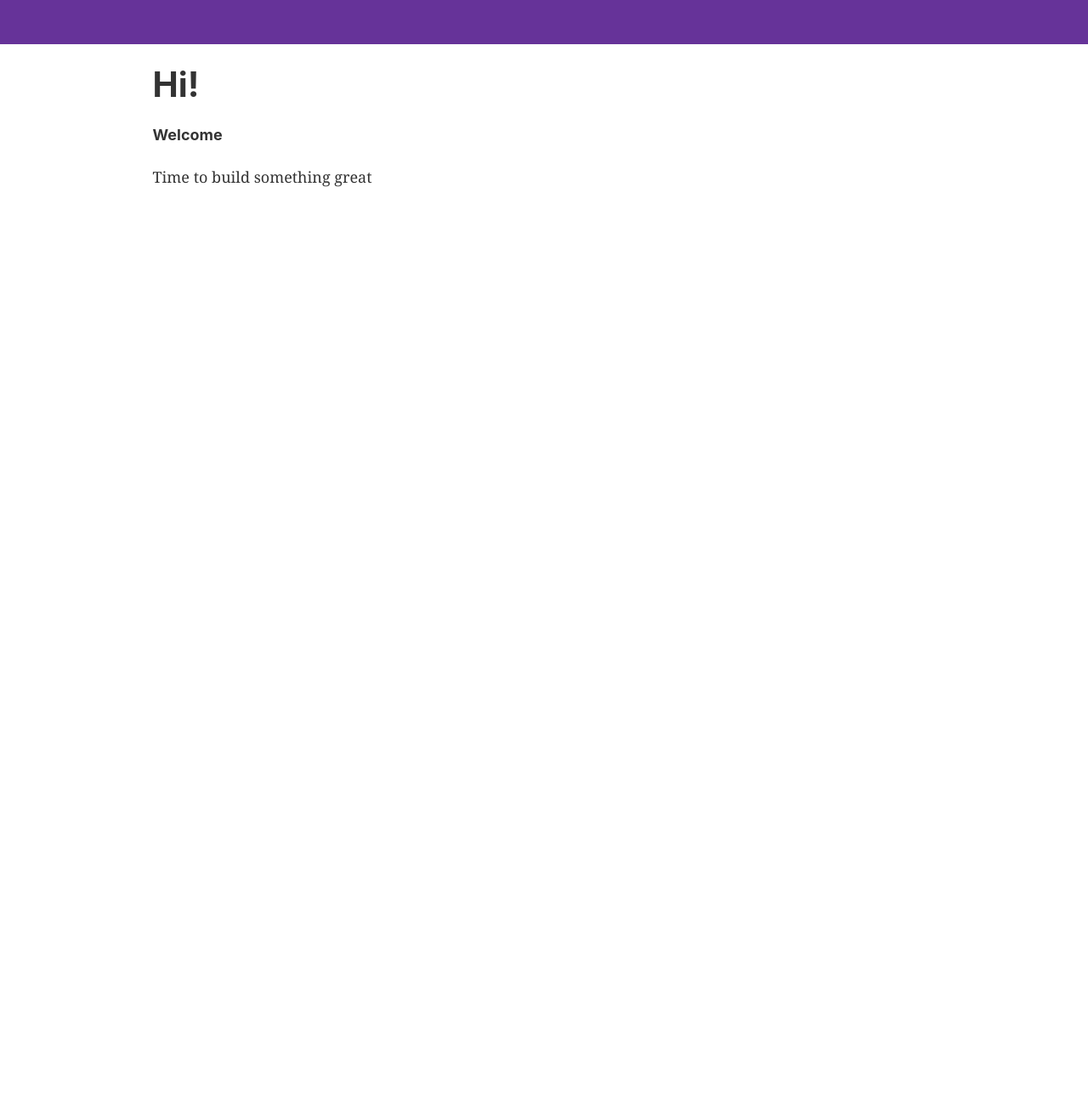
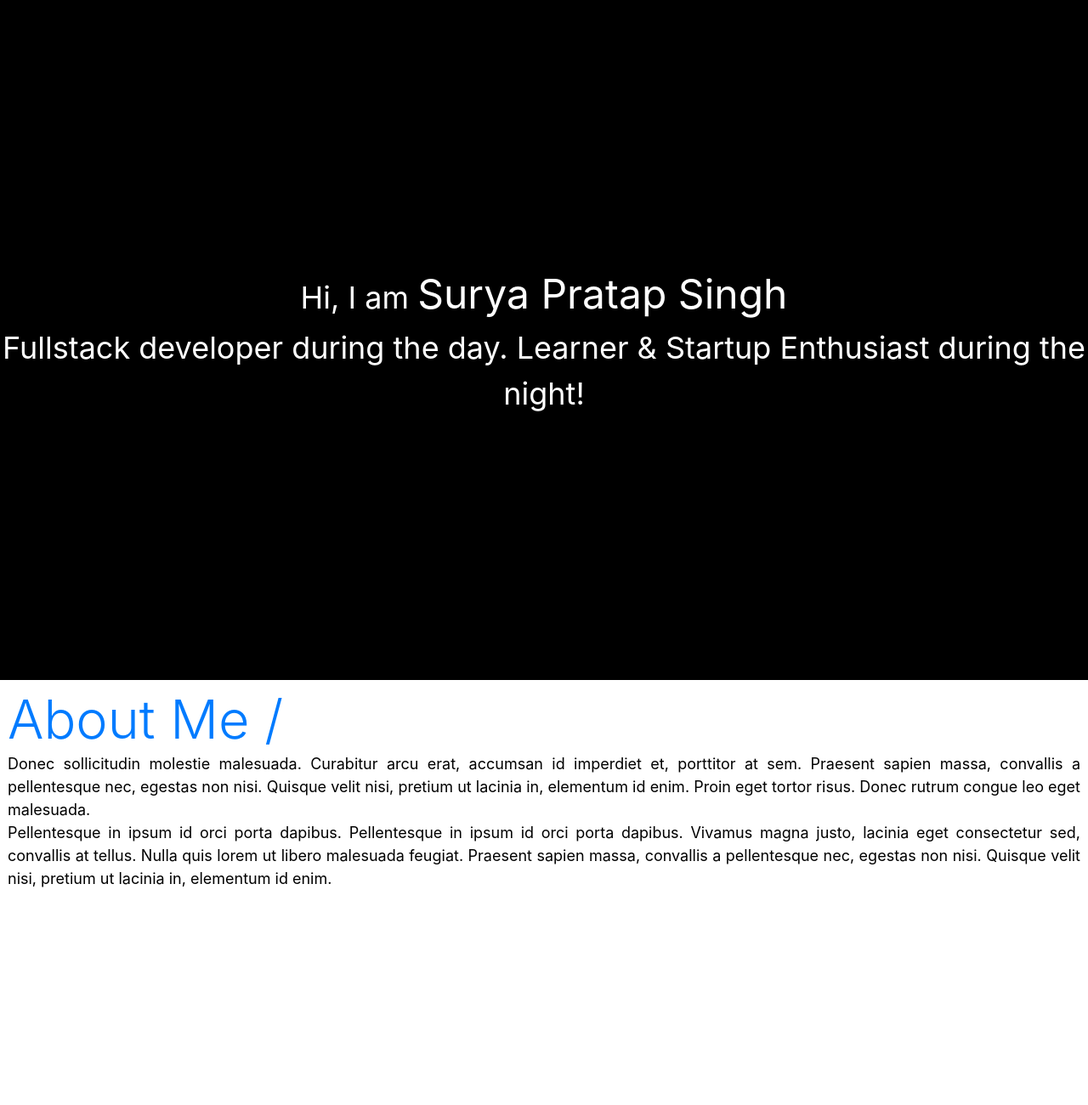
Before and after one commit to surya-thakur15/surya-thakur15, a Gatsby site: page / in a window 1280 px wide. Shown: the top 1300 px of the page at 85% size. Before the commit the page ends 800 px from the top, so only its background shows below. Built offline with nearby package versions, Linux system fonts and the light colour scheme; Gatsby itself is replaced by a stand-in of ours.

Commit message:
added basic components

```diff
--- a/gatsby-browser.js
+++ b/gatsby-browser.js
@@ -5,3 +5,6 @@
  */
 
 // You can delete this file if you're not using it
+import 'popper.js/dist/popper.min'
+import 'bootstrap/dist/js/bootstrap.min.js'
+import 'bootstrap/dist/css/bootstrap.min.css'
--- a/gatsby-config.js
+++ b/gatsby-config.js
@@ -1,8 +1,8 @@
 module.exports = {
   siteMetadata: {
-    title: `Surya`,
-    description: `Surya's Portfolio`,
-    author: `surya`,
+    title: `Surya - Fullstack Developer`,
+    description: `A platform to show the snap of skills.`,
+    author: `Surya`,
   },
   pathPrefix: `/surya-thakur15`,
   plugins: [
--- a/package.json
+++ b/package.json
@@ -6,6 +6,7 @@
   "author": "Surya Pratap Singh <spsjnvf@gmail.com>",
   "dependencies": {
     "gatsby": "^3.4.1",
+    "bootstrap": "^4.5.2",
     "gatsby-plugin-gatsby-cloud": "^2.4.1",
     "gatsby-plugin-image": "^1.4.0",
     "gatsby-plugin-manifest": "^3.4.0",
@@ -14,6 +15,7 @@
     "gatsby-plugin-sharp": "^3.4.1",
     "gatsby-source-filesystem": "^3.4.0",
     "gatsby-transformer-sharp": "^3.4.0",
+    "popper.js": "^1.16.1",
     "prop-types": "^15.7.2",
     "react": "^17.0.1",
     "react-dom": "^17.0.1",
--- /dev/null
+++ b/src/components/About/index.js
@@ -0,0 +1,32 @@
+import React from 'react'
+
+export default function About() {
+  return (
+    <div>
+
+      <div className="wrapper-normal light px-2 my-2">
+
+        <div className="display-4 text-primary">
+          About Me /
+        </div>
+
+        <div className="text-justify">
+          Donec sollicitudin molestie malesuada. Curabitur arcu erat,
+          accumsan id imperdiet et, porttitor at sem. Praesent sapien massa,
+          convallis a pellentesque nec, egestas non nisi. Quisque velit nisi,
+          pretium ut lacinia in, elementum id enim. Proin eget tortor risus.
+          Donec rutrum congue leo eget malesuada.
+          <br />
+
+          Pellentesque in ipsum id orci porta dapibus. Pellentesque in ipsum
+          id orci porta dapibus. Vivamus magna justo, lacinia eget consectetur
+          sed, convallis at tellus. Nulla quis lorem ut libero malesuada feugiat.
+          Praesent sapien massa, convallis a pellentesque nec, egestas non nisi.
+          Quisque velit nisi, pretium ut lacinia in, elementum id enim.
+        </div>
+
+      </div>
+
+    </div>
+  )
+}
--- /dev/null
+++ b/src/components/Footer/index.js
@@ -0,0 +1,32 @@
+import React from 'react'
+
+export default function Footer() {
+  return (
+    <div>
+      <div className="wrapper-normal dark">
+        <div>
+          SAY HI! /
+        </div>
+
+        <div>
+          I'd love to talk.
+        </div>
+
+        <div>
+          Let's Make something great together.
+        </div>
+
+        <div>
+          hi@suryathakur.com
+        </div>
+
+        <div>
+          FIND ME ELSEWHERE /
+        </div>
+
+      </div>
+
+
+    </div>
+  )
+}
--- /dev/null
+++ b/src/components/Home/index.js
@@ -0,0 +1,15 @@
+import React from 'react'
+import "../../css/styles.css"
+
+export default function Home() {
+  return (
+    <div>
+      <div className="wrapper-home dark">
+        <div class="item">
+          <div>Hi, I am <span className="name">Surya Pratap Singh</span> </div>
+          <div>Fullstack developer during the day. Learner & Startup Enthusiast during the night! </div>
+        </div>
+      </div>
+    </div>
+  )
+}
--- a/src/components/header.js
+++ b/src/components/header.js
@@ -3,31 +3,7 @@ import PropTypes from "prop-types"
 import { Link } from "gatsby"
 
 const Header = ({ siteTitle }) => (
-  <header
-    style={{
-      background: `rebeccapurple`,
-      marginBottom: `1.45rem`,
-    }}
-  >
-    <div
-      style={{
-        margin: `0 auto`,
-        maxWidth: 960,
-        padding: `1.45rem 1.0875rem`,
-      }}
-    >
-      <h1 style={{ margin: 0 }}>
-        <Link
-          to="/"
-          style={{
-            color: `white`,
-            textDecoration: `none`,
-          }}
-        >
-          {/* {siteTitle} */}
-        </Link>
-      </h1>
-    </div>
+  <header>
 
   </header>
 )
--- a/src/components/layout.js
+++ b/src/components/layout.js
@@ -1,18 +1,12 @@
-/**
- * Layout component that queries for data
- * with Gatsby's useStaticQuery component
- *
- * See: https://www.gatsbyjs.com/docs/use-static-query/
- */
-
 import * as React from "react"
 import PropTypes from "prop-types"
 import { useStaticQuery, graphql } from "gatsby"
 
 import Header from "./header"
-import "./layout.css"
+import "../css/layout.css"
 
 const Layout = ({ children }) => {
+
   const data = useStaticQuery(graphql`
     query SiteTitleQuery {
       site {
@@ -26,23 +20,16 @@ const Layout = ({ children }) => {
   return (
     <>
       <Header siteTitle={data.site.siteMetadata?.title || `Title`} />
+
       <div
         style={{
           margin: `0 auto`,
-          maxWidth: 960,
-          padding: `0 1.0875rem 1.45rem`,
+          maxWidth: `100%`,
+          padding: `0`,
         }}
       >
         <main>{children}</main>
-        <footer
-          style={{
-            marginTop: `2rem`,
-          }}
-        >
-          {/* © {new Date().getFullYear()}, Built with
-          {` `}
-          <a href="https://www.gatsbyjs.com">Gatsby</a> */}
-        </footer>
+
       </div>
     </>
   )
--- a/src/components/seo.js
+++ b/src/components/seo.js
@@ -34,7 +34,7 @@ function Seo({ description, lang, meta, title }) {
         lang,
       }}
       title={title}
-      titleTemplate={defaultTitle ? `%s | ${defaultTitle}` : null}
+      titleTemplate={`%s` ? `%s` : defaultTitle }
       meta={[
         {
           name: `description`,
@@ -52,6 +52,7 @@ function Seo({ description, lang, meta, title }) {
           property: `og:type`,
           content: `website`,
         },
+
         {
           name: `twitter:card`,
           content: `summary`,
--- a/src/components/layout.css
+++ b/src/css/layout.css
@@ -3,8 +3,10 @@ html {
   -webkit-text-size-adjust: 100%;
   font: 112.5%/1.45em georgia, serif, sans-serif;
   box-sizing: border-box;
-  overflow-y: scroll;
+  /* overflow-y: scroll; */
+  /* overflow-y: hidden; */
 }
+
 body {
   margin: 0;
   -webkit-font-smoothing: antialiased;
--- /dev/null
+++ b/src/css/styles.css
@@ -0,0 +1,42 @@
+/* ---------------- Home -------------- */
+.wrapper-home {
+  width: 100vw;
+  height: 100vh;
+  max-width: 100%;
+  text-align: center;
+  display: flex;
+}
+
+.wrapper-normal {
+  width: 100vw;
+  height: 100vh;
+  max-width: 100%;
+}
+
+.dark {
+  background-color: black;
+  color: white;
+}
+
+.light {
+  background-color: white;
+  color: black;
+}
+
+.item {
+  flex: 1;
+  align-self: center;
+  justify-content: center;
+  font-size: 36px;
+}
+
+.name {
+  font-size: 48px;
+}
+
+
+/* * {
+  background: #000 !important;
+  color: #0f0 !important;
+  outline: solid #f00 1px !important;
+} */
--- a/src/pages/index.js
+++ b/src/pages/index.js
@@ -4,13 +4,18 @@ import * as React from "react"
 
 import Layout from "../components/layout"
 import Seo from "../components/seo"
+import Home from "../components/Home"
+import About from "../components/About"
+import Footer from "../components/Footer"
 
 const IndexPage = () => (
   <Layout>
-    <Seo title="Home" />
-    <h1>Hi! </h1>
-    <h4>Welcome</h4>
-    <p>Time to build something great</p>
+    <Seo title="Surya - Full Stack Developer" />
+    <Home />
+    <About />
+    <Footer />
+
+
     {/* <StaticImage
       src="../images/logo.png"
       width={300}
@@ -20,8 +25,6 @@ const IndexPage = () => (
       style={{ marginBottom: `1.45rem` }}
     /> */}
     <p>
-      {/* <Link to="/page-2/">Go to page 2</Link> <br /> */}
-      {/* <Link to="/using-typescript/">Go to "Using TypeScript"</Link> */}
     </p>
   </Layout>
 )
```
Also changed, not shown: src/pages/page-2.js (deleted, +0 -16 lines), src/pages/using-typescript.tsx (deleted, +0 -50 lines), src/components/Project/index.js (added), 1 other file.
